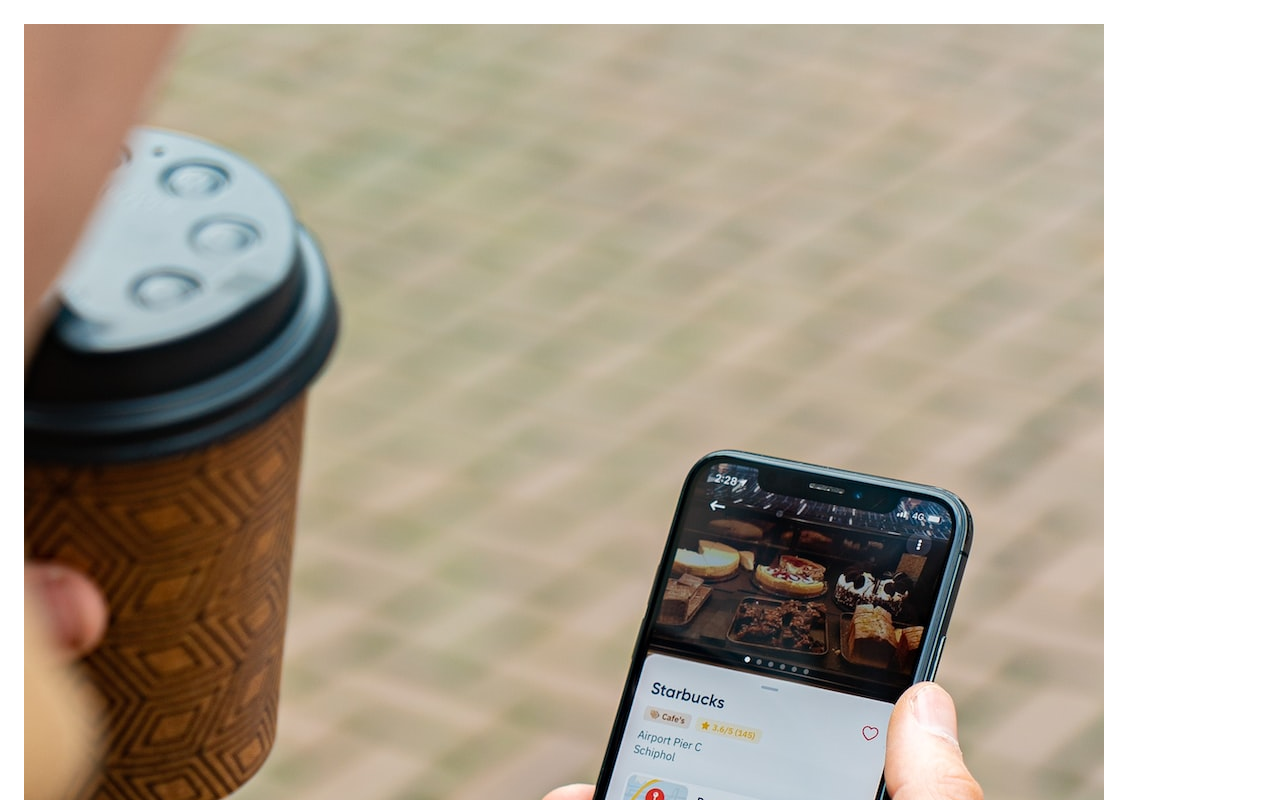
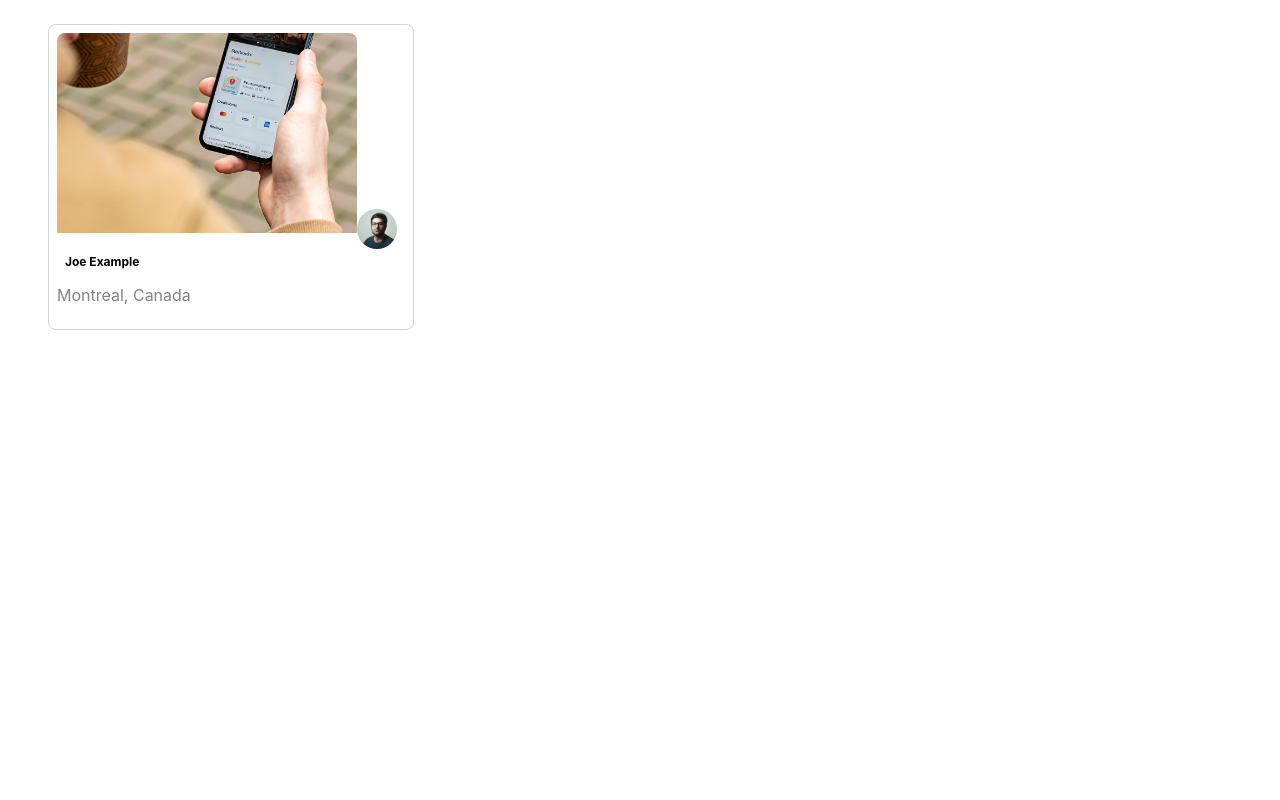
Before and after one commit to MPNose/photolabs, a React (Create React App) app in the folder frontend/: page / in a window 1280 px wide. Shown: the top 800 px of the page. Built offline with nearby package versions, Linux system fonts and the light colour scheme; the HTML template or start-up script is replaced by a standard one.

Commit message:
applied styling to photoListItem

```diff
--- a/frontend/src/components/PhotoListItem.jsx
+++ b/frontend/src/components/PhotoListItem.jsx
@@ -7,11 +7,11 @@
 
 const PhotoListItem = (props) => {
   return (
-    <div>
-      <img src={props.photo.imageSource} alt="photo" />
-      <img src={props.photo.profile} alt="profile" />
-      <p>{props.photo.username}</p>
-      <p>{`${props.photo.location.city}, ${props.photo.location.country}`}</p>
+    <div className="photo-list__item">
+      <img className="photo-list__image" src={props.photo.imageSource} alt="photo" />
+      <img className="photo-list__user-profile" src={props.photo.profile} alt="profile" />
+      <p className="photo-list__user-info">{props.photo.username}</p>
+      <p className="photo-list__user-location">{`${props.photo.location.city}, ${props.photo.location.country}`}</p>
     </div>
   )
 };
```
